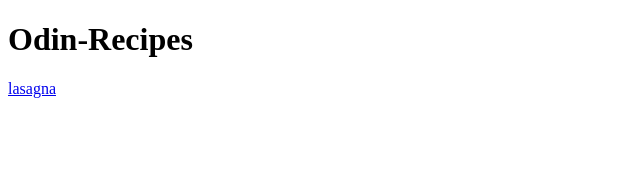
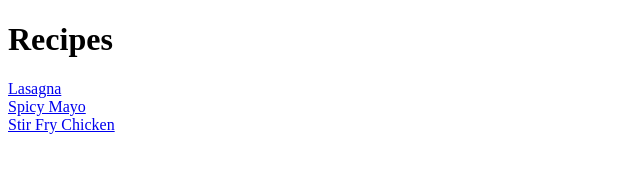
Before and after one commit to Resizt/odin-recipes, a plain HTML site: page index.html in a window 1280 px wide. Shown: the whole page, without its empty margins (0-640 px from the left). Drawn offline with Linux system fonts and the light colour scheme.

Commit message:
The index page being edited so it have the other 2 links and the corrected format

```diff
--- a/index.html
+++ b/index.html
@@ -5,16 +5,15 @@
     <meta charset="UTF-8">
     <meta name="viewport" content="width=device-width, initial-scale=1.0">
     <title>Recipes</title>
-    <h1>
-        Odin-Recipes
-    </h1>
-    <a href="recipes/lasagna.html">lasagna</a>
-
 </head>
 
 <body>
-
-
+    <h1>Recipes</h1>
+    <a href="recipes/lasagna.html">Lasagna</a>
+    <br>
+    <a href="recipes/smayo.html">Spicy Mayo</a>
+    <br>
+    <a href="recipes/sfchicken.html">Stir Fry Chicken</a>
 </body>
 
 </html>
```
